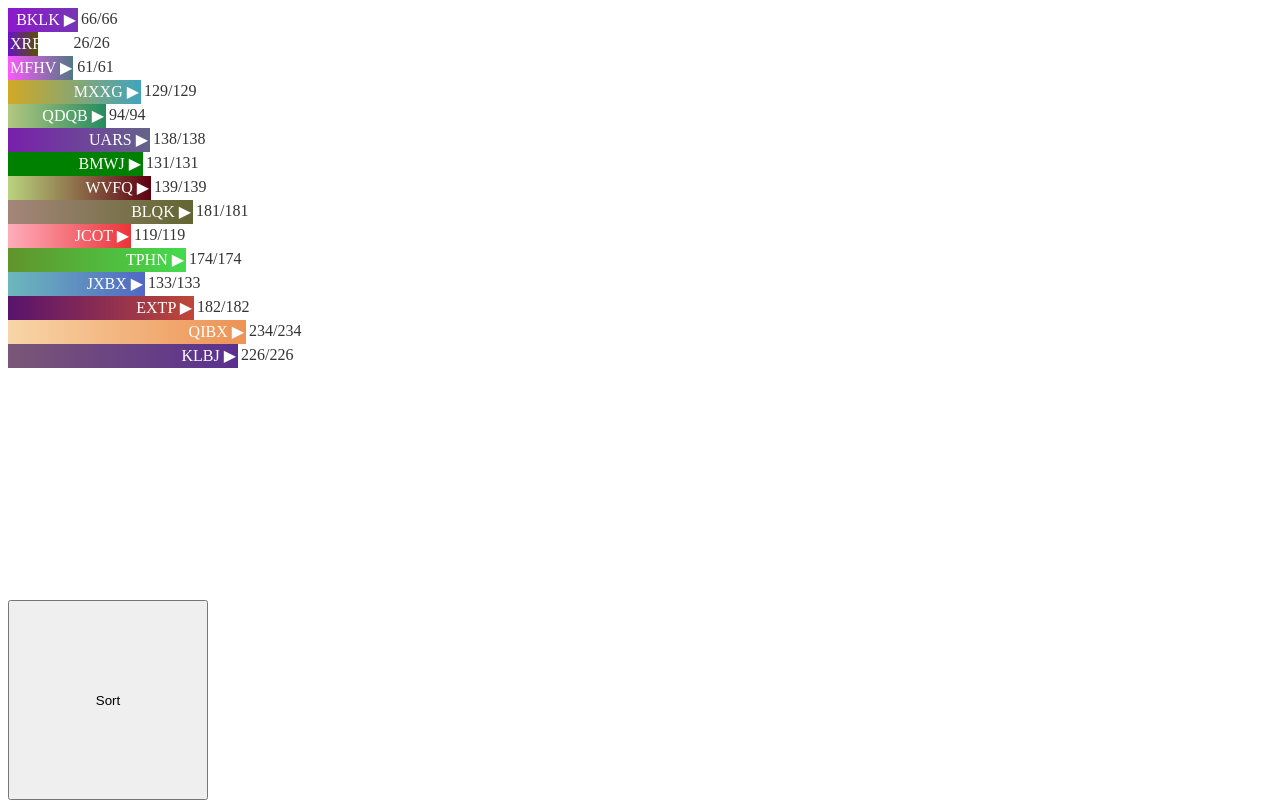
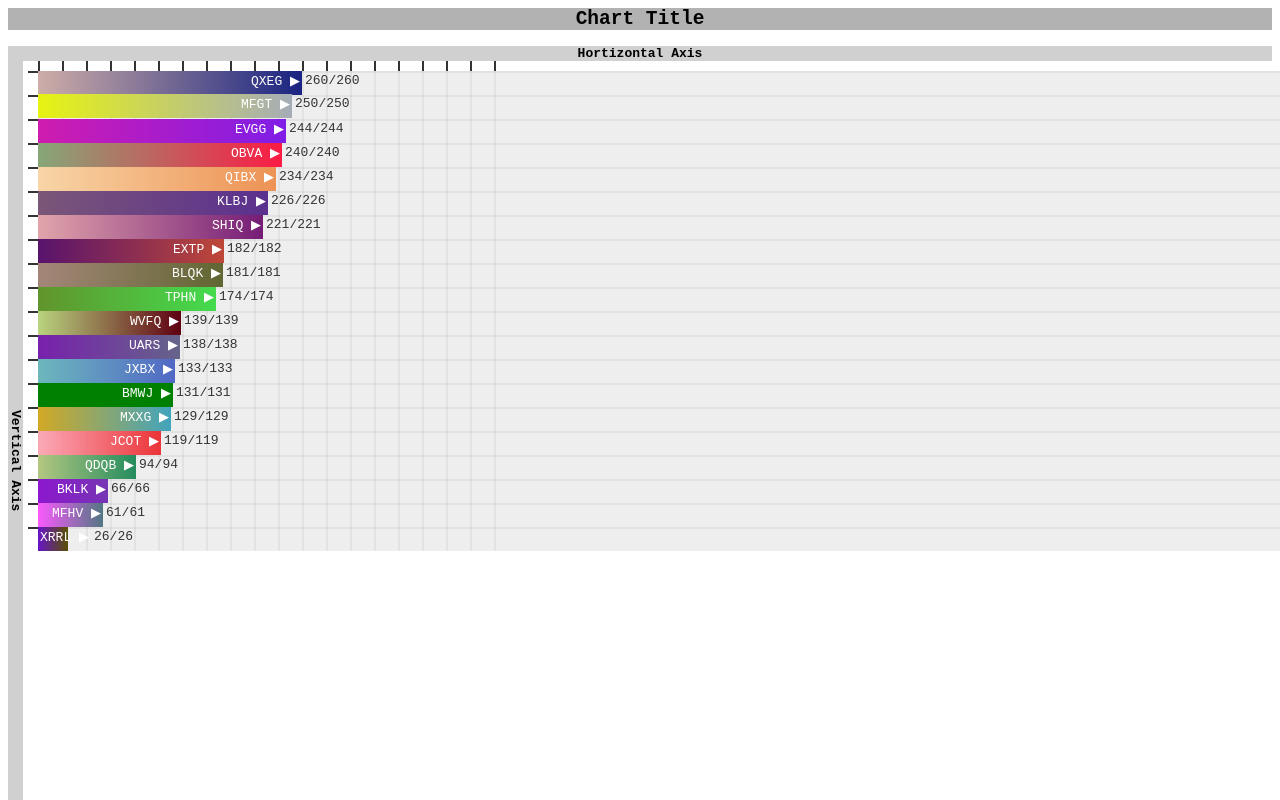
Before and after one commit to zeeshananjumjunaidi/bar-chart-race, a plain HTML site: page index.html in a window 1280 px wide. Drawn offline with Linux system fonts and the light colour scheme.

Commit message:
fixed sorting

```diff
--- a/index.html
+++ b/index.html
@@ -5,7 +5,11 @@
         <script src="race-bar.js"></script>
     </head>
     <body>
+        <div >
+        <h2 class="chart-title">Chart Title</h2>
+        <div class="horizontal-axis-label"><b>Hortizontal Axis</b></div>
+        <div class="vertical-axis-label"><b>Vertical Axis</b></div>
         <div class="race-bar"></div>
-        <button onclick="sort()" style="position:absolute; width:200px; height:200px; bottom: 0px;">Sort</button>
+        </div>
     </body>
 </html>
--- a/race-bar.js
+++ b/race-bar.js
@@ -1,3 +1,4 @@
+
 function docReady(fn) {
     // see if DOM is already available
     if (document.readyState === "complete" || document.readyState === "interactive") {
@@ -23,17 +24,54 @@ function sleep(miliseconds) {
 
 sortable_bars = [];
 async function init() {
+    let numberOfbars= 20;
+    let barHeight=24;
+
     let graphs = document.getElementsByClassName('race-bar');
     let graphs_items = [];
     for (let graph of graphs) {
         let node = document.createElement("div");
+        node.style.position='absolute';
+        let background = document.createElement('div');
+        background.style.height=numberOfbars*barHeight;
+        background.className='race-bar-background';
 
-        for (i = 0; i < 15; i++) {
+        //top ticks
+        for(let i=0;i<numberOfbars;i++){
+            let line = document.createElement("div");
+            line.className='top-tick';
+             line.style.left = i * barHeight;
+            background.appendChild(line);
+        }
+        //left ticks
+        for(let i=0;i<numberOfbars;i++){
+            let line = document.createElement("div");
+            line.className='left-tick';
+             line.style.top = i * barHeight;
+            background.appendChild(line);
+        }
+
+        for(let i=0;i<numberOfbars;i++){
+        let line = document.createElement("div");
+        line.className='line-v';
+        line.style.top = i * barHeight;
+        background.appendChild(line);
+        }
+
+        for(let i=0;i<numberOfbars;i++){
+            let line = document.createElement("div");
+            line.className='line-h';
+            line.style.left = i * barHeight;
+            background.appendChild(line);
+        }
+
+        graph.appendChild(background);
+        for (let i = 0; i < numberOfbars; i++) {
             let l = document.createElement("div");
             l.className = "bar";
             let width = 0;// ((Math.random() * 100 * SCALE) + 100);
             l.style.width = width;
-            l.style.top = i*24;
+            l.style.top = i*barHeight;
             l.setAttribute("size", width);
             l.setAttribute("name", getName(4));
 
@@ -45,17 +83,19 @@ async function init() {
             l.setAttribute("max-value", randomMaxValue);
             node.append(l);
         }
+        node.setAttribute('data',true);
         graph.appendChild(node);
         graphs_items.push(graph);
     }
 
     for (let item of graphs_items) {
-        let safe_counter = 10000;
         for (let graph of item.childNodes) {
+            let dt = graph.getAttribute('data');
+            if(!dt){continue;}
             sortable_bars = graph.children;
             for (let i = 0; i < graph.children.length; i++) {
                 let ele = graph.children[i];
-                animateLifespan(ele);
+                animateLifespan(ele,graph.children);
             }
         }
     }
@@ -75,77 +115,7 @@ function getColor() {
     let firstColor = colorValue1.toString(16);
     let secondColor = colorValue2.toString(16);
     let gradient = `linear-gradient(to left,#${firstColor},#${secondColor})`;
-    //  console.debug(gradient);
     return gradient;
-}
-
-
-async function bubbleSort(delay = 100) {
-    if (delay && typeof delay !== "number") {
-      alert("sort: First argument must be a typeof Number");
-      return;
-    }
-    let blocks = document.querySelectorAll(".bar");
-    for (let i = 0; i < blocks.length - 1; i += 1) {
-      for (let j = 0; j < blocks.length - i - 1; j += 1) {
-        await new Promise(resolve =>
-          setTimeout(() => {
-            resolve();
-          }, delay)
-        );
-
-        const value1 = Number(blocks[j].getAttribute('size'));//.childNodes[0].innerHTML);
-        const value2 = Number(blocks[j + 1].getAttribute('size'));//.childNodes[0].innerHTML);
-
-        if (value1 > value2) {
-          await swap(blocks[j], blocks[j + 1]);
-          blocks = document.querySelectorAll(".bar");
-        }
-
-        blocks[j].style.backgroundColor = "#58B7FF";
-        blocks[j + 1].style.backgroundColor = "#58B7FF";
-      }
-
-      blocks[blocks.length - i - 1].style.backgroundColor = "#13CE66";
-    }
-  }
-
-
-
-
-async function temp(ele1,ele2){
-   let f1 = ele1.style.top;
-   let f2 = ele2.style.top;
-   let width1 = ele1.getAttribute('size');
-   let width2 = ele2.getAttribute('size');
-
-   let animationLength = 1000;
-   ele1.style.transition = `top ${animationLength}ms`;
-   ele2.style.transition = `top ${animationLength}ms`;
-   ele1.style.top =f2;//
-   ele2.style.top =f1;//
-
-}
-
-function swap(el1, el2, container) {
-    return new Promise(resolve => {
-        const style1 = window.getComputedStyle(el1);
-        const style2 = window.getComputedStyle(el2);
-
-        const transform1 = style1.getPropertyValue("transform");
-        const transform2 = style2.getPropertyValue("transform");
-
-        el1.style.transform = transform2;
-        el2.style.transform = transform1;
-
-        // Wait for the transition to end!
-        window.requestAnimationFrame(function () {
-            setTimeout(() => {
-                container.insertBefore(el2, el1);
-                resolve();
-            }, 5);
-        });
-    });
 }
 
 
@@ -156,31 +126,65 @@ async function sort() {
     for (let elment of elements) {
         console.log(elements);
         console.log("sorting");
-        for (let box of elment.children) {
-            for (let ele1 of box.children) {
-                let name1 = ele1.getAttribute("name");
-                for (let ele2 of box.children) {
-                    let name2 = ele2.getAttribute("name");
-                    let width1 = parseInt(ele1.getAttribute("size"));
-                    let width2 = parseInt(ele2.getAttribute("size"));
-                    if (width1 < width2) {
-                        console.log("Swapping", name1, name2, width1, width2);
-                        await temp(ele1, ele2);
-                    }
-                }
-            }
+        for (let box of elment.children){
+        insertionSort(box.children);
         }
     }
 }
-async function animateLifespan(ele) {
-    return new Promise(async (resolve) => {
+
+
+async function insertionSort(arr){
+    let beginningIndex = 0;
+    let currentIndex = 1;
+    //while the start of the unsorted portion doesnt not start at the after the end of the array
+    while(currentIndex < arr.length){
+        //while the currentIndex does not reach the end of the sorted section or the array (index of -1)
+        while(currentIndex > 0){
+            let ele1 = arr[currentIndex];
+            let ele2 = arr[currentIndex - 1];
+            //get currentValue(value to be sorted)
+            let currentVal1 = parseInt(ele1.getAttribute("size"));
+            let currentVal2 = parseInt(ele2.getAttribute("size"));
+            //if it is lesser than the last value, swap the two values, otherwise, break out of the loop
+            if(currentVal1 > currentVal2){
+                await temp(ele1, ele2, arr);
+                currentIndex--;
+            } else{
+                break;
+            }
+
+        }
+        //add 1 to beginningIndex to account for newly sorted section
+        beginningIndex++;
+        //start sorting from index after beginning
+        currentIndex = beginningIndex + 1;
+
+    }
+    return arr;
+}
+
+async function temp(ele1,ele2){
+    let f1 = ele1.style.top;
+    let f2 = ele2.style.top;
+
+    let animationLength = 1000;
+    ele1.style.transition = `top ${animationLength}ms`;
+    ele2.style.transition = `top ${animationLength}ms`;
+    ele1.style.top =f2;
+    ele2.style.top =f1;
+    ele2.parentNode.insertBefore(ele1,ele2);
+}
+
+
+async function animateLifespan(ele,allelements) {
+    return new Promise((resolve) => {
         let width = parseInt(ele.getAttribute("size"));
         let maxVal = parseInt(ele.getAttribute("max-value"));
         let name = ele.getAttribute("name");
         let running = true;
-        let f = function animate() {
+        let f =async function animate() {
             if (running) {
-                let tId = setTimeout(function () {
+                let tId = setTimeout(async function () {
                     requestAnimationFrame(animate);
                     if (width < maxVal) {
                         width++;
@@ -194,42 +198,18 @@ async function animateLifespan(ele) {
                         console.log("Stopping ", tId);
                         running = false;
                         clearTimeout(tId);
+
+                        insertionSort(allelements);
                         return resolve();
                     }
+
                 }, 1000 / framesPerSecond);
+
+
             }
         }
-        let s = async function sortAnim() {
-            if (running) {
-                requestAnimationFrame(sortAnim);
-                await sort(ele.parentNode);
-            }
-        }
+       f();
 
-        f();
-        // s();
     });
 
-
-
-function swap(el1, el2) {
-    return new Promise(resolve => {
-      const style1 = window.getComputedStyle(el1);
-      const style2 = window.getComputedStyle(el2);
-
-      const transform1 = style1.getPropertyValue("transform");
-      const transform2 = style2.getPropertyValue("transform");
-
-      el1.style.transform = transform2;
-      el2.style.transform = transform1;
-
-      // Wait for the transition to end!
-      window.requestAnimationFrame(function() {
-        setTimeout(() => {
-          container.insertBefore(el2, el1);
-          resolve();
-        }, 250);
-      });
-    });
-  }
 }
--- a/styles.css
+++ b/styles.css
@@ -1,3 +1,6 @@
+html{
+    font-family: monospace;
+}
 .bar{
     height:20px;
     width:40px;
@@ -14,6 +17,7 @@
     padding:10px;
     color:#fff;
     position: relative;
+    margin-left: 20px;
 }
 .label-inside{
 }
@@ -22,3 +26,51 @@
     color:#333;
     margin:0px 5px;
 }
+.race-bar-background{
+    width: 100%;
+    height: 100%;
+    position: absolute;
+    background:#eee;
+}
+.line-h{
+    height: 100%;
+    width: 2px;
+    background:rgba(0, 0, 0, 0.05);
+    position: absolute;
+}
+.line-v{
+    height: 2px;
+    width: 100%;
+    background: rgba(0, 0, 0, 0.05);
+    position: absolute;
+}
+.vertical-axis-label{
+    writing-mode: vertical-rl;
+    text-orientation: mixed;
+    height: 100%;
+    background:rgba(100,100,100,0.3);
+    position: absolute;
+    text-align:center;
+}
+.horizontal-axis-label{
+    text-align: center;
+    background:rgba(100,100,100,0.3);
+}
+.chart-title{
+    text-align: center;
+    background:rgba(0,0,0,0.3);
+}
+.top-tick{
+    position: absolute;
+    top:-10px;
+    height: 10px;
+    width:2px;
+    background-color: #333;
+}
+.left-tick{
+    position: absolute;
+    left:-10px;
+    width: 10px;
+    height: 2px;
+    background-color: #333;
+}
```
